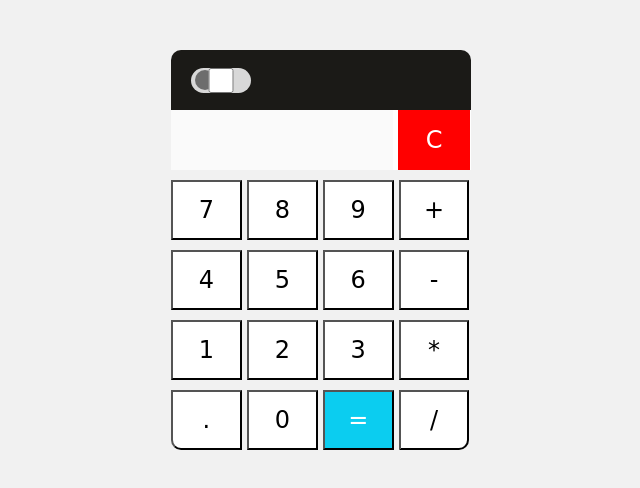
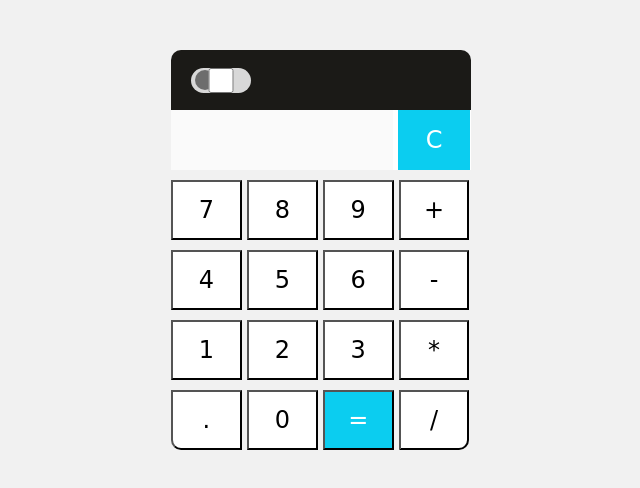
Before and after one commit to Wankhedevarshu/Calculator, a plain HTML site: page index.html in a window 1280 px wide. Shown: the whole page, without its empty margins (319-959 px from the left). Drawn offline with Linux system fonts and the light colour scheme.

Commit message:
Update style.css

```diff
--- a/style.css
+++ b/style.css
@@ -101,7 +101,7 @@ input{
     width: 24%;
     height: 60px;
     border: none;
-    background: #ff0000;
+    background: #0bcdf0;
     font-size: 1.5rem;
     color: white;
 }
```
